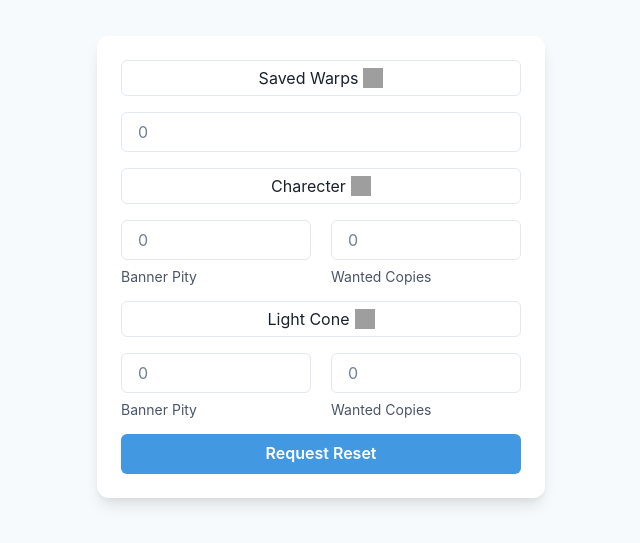
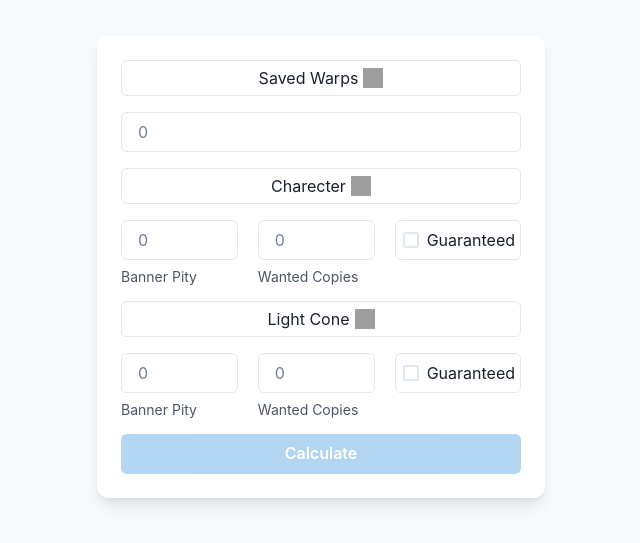
Before and after one commit to Jose-AE/hsr-warp-calculator, a React (Vite) app: page / in a window 1280 px wide. Shown: the part 133-676 px from the top of the page, without its empty margins (319-959 px from the left). Built offline with nearby package versions, Linux system fonts and the light colour scheme; grey boxes are pictures that could not be loaded.

Commit message:
UI input states done

```diff
--- a/src/App.tsx
+++ b/src/App.tsx
@@ -4,15 +4,15 @@ import {
   Button,
   FormControl,
   Flex,
-  Heading,
   Input,
   Stack,
   Text,
   useColorModeValue,
-  FormLabel,
+  Tooltip,
   Image,
   Box,
   FormHelperText,
+  Checkbox,
 } from "@chakra-ui/react";
 
 function App() {
@@ -21,6 +21,8 @@ function App() {
   const [conePity, setConePity] = useState(0);
   const [coneGuaranteed, setConeGuaranteed] = useState(false);
   const [characterGuaranteed, setCharacterGuaranteed] = useState(false);
+  const [characterCopies, setCharacterCopies] = useState(0);
+  const [coneCopies, setConeCopies] = useState(0);
 
   return (
     <>
@@ -55,7 +57,14 @@ function App() {
             </Flex>
           </Box>
           <FormControl>
-            <Input placeholder="0" autoComplete="off" type="number" />
+            <Input
+              onChange={(e) => {
+                setWarps(parseInt(e.target.value, 10));
+              }}
+              placeholder="0"
+              autoComplete="off"
+              type="number"
+            />
           </FormControl>
 
           {/*---------------------------Character --------------------------------------*/}
@@ -77,13 +86,50 @@ function App() {
 
           <Flex gap={5}>
             <FormControl>
-              <Input placeholder="0" autoComplete="off" type="number" />
+              <Input
+                onChange={(e) => {
+                  setCharecterPity(parseInt(e.target.value, 10));
+                }}
+                placeholder="0"
+                autoComplete="off"
+                type="number"
+              />
               <FormHelperText>Banner Pity</FormHelperText>
             </FormControl>
             <FormControl>
-              <Input placeholder="0" autoComplete="off" type="number" />
+              <Input
+                onChange={(e) => {
+                  setCharacterCopies(parseInt(e.target.value, 10));
+                }}
+                placeholder="0"
+                autoComplete="off"
+                type="number"
+              />
               <FormHelperText>Wanted Copies</FormHelperText>
             </FormControl>
+            <Tooltip
+              hasArrow
+              label="If your last 5★ wasn't the promotial character"
+              fontSize="sm"
+            >
+              <Box
+                p={"5px"}
+                h={"40px"}
+                borderWidth="1px"
+                borderRadius={"md"}
+                w={"100%"}
+              >
+                <Checkbox
+                  onChange={() => {
+                    setCharacterGuaranteed(!characterGuaranteed);
+                  }}
+                  ml={"2px"}
+                  mt={"2px"}
+                >
+                  Guaranteed
+                </Checkbox>
+              </Box>
+            </Tooltip>
           </Flex>
 
           {/*---------------------------Light cone--------------------------------------*/}
@@ -103,24 +149,69 @@ function App() {
 
           <Flex gap={5}>
             <FormControl>
-              <Input placeholder="0" autoComplete="off" type="number" />
+              <Input
+                onChange={(e) => {
+                  setConePity(parseInt(e.target.value, 10));
+                }}
+                placeholder="0"
+                autoComplete="off"
+                type="number"
+              />
               <FormHelperText>Banner Pity</FormHelperText>
             </FormControl>
             <FormControl>
-              <Input placeholder="0" autoComplete="off" type="number" />
+              <Input
+                onChange={(e) => {
+                  setConeCopies(parseInt(e.target.value, 10));
+                }}
+                placeholder="0"
+                autoComplete="off"
+                type="number"
+              />
               <FormHelperText>Wanted Copies</FormHelperText>
             </FormControl>
+            <Tooltip
+              hasArrow
+              label="If your last 5★ wasn't the promotial light cone"
+              fontSize="sm"
+            >
+              <Box
+                p={"5px"}
+                h={"40px"}
+                borderWidth="1px"
+                borderRadius={"md"}
+                w={"100%"}
+              >
+                <Checkbox
+                  onChange={() => {
+                    setConeGuaranteed(!coneGuaranteed);
+                  }}
+                  ml={"2px"}
+                  mt={"2px"}
+                >
+                  Guaranteed
+                </Checkbox>
+              </Box>
+            </Tooltip>
           </Flex>
 
           <Stack spacing={6}>
             <Button
+              isDisabled={
+                !(
+                  warps > 0 &&
+                  charecterPity >= 0 &&
+                  conePity >= 0 &&
+                  (characterCopies > 0 || coneCopies > 0)
+                )
+              }
               bg={"blue.400"}
               color={"white"}
               _hover={{
                 bg: "blue.500",
               }}
             >
-              Request Reset
+              Calculate
             </Button>
           </Stack>
         </Stack>
```
